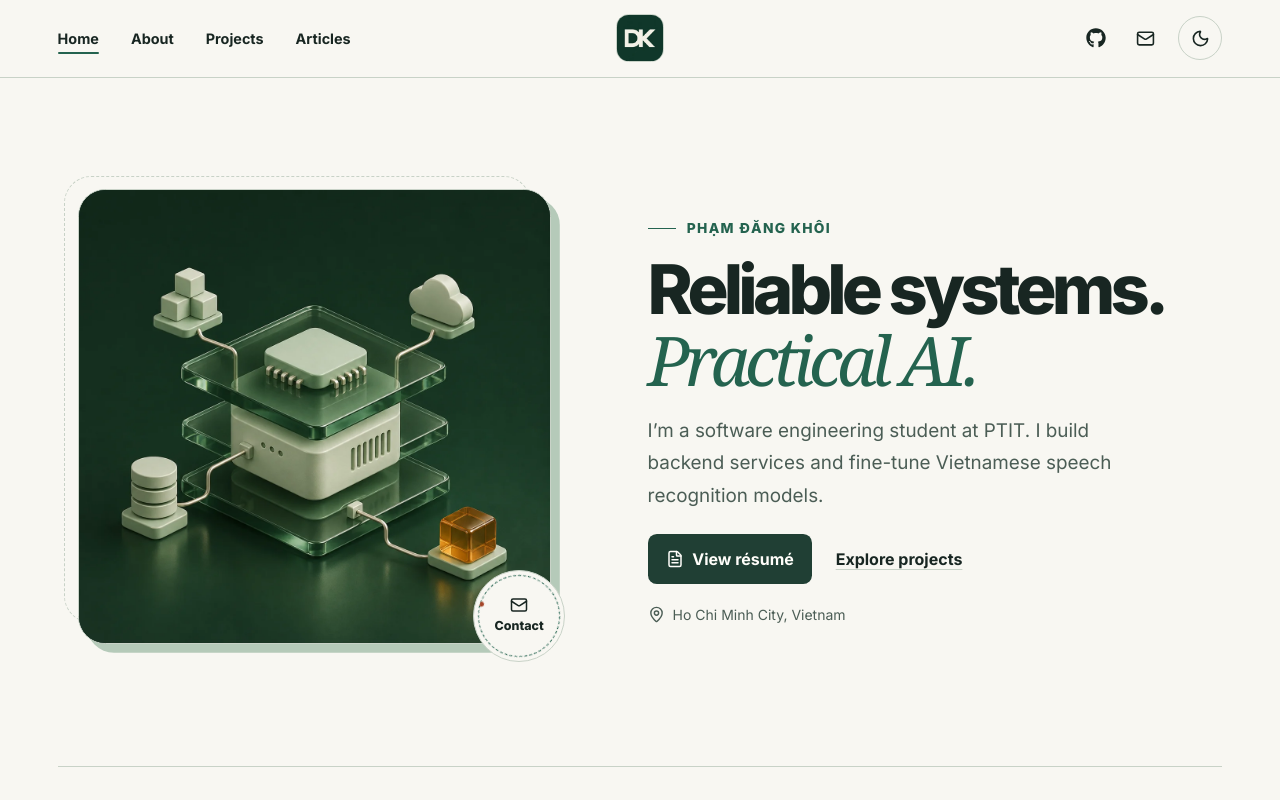
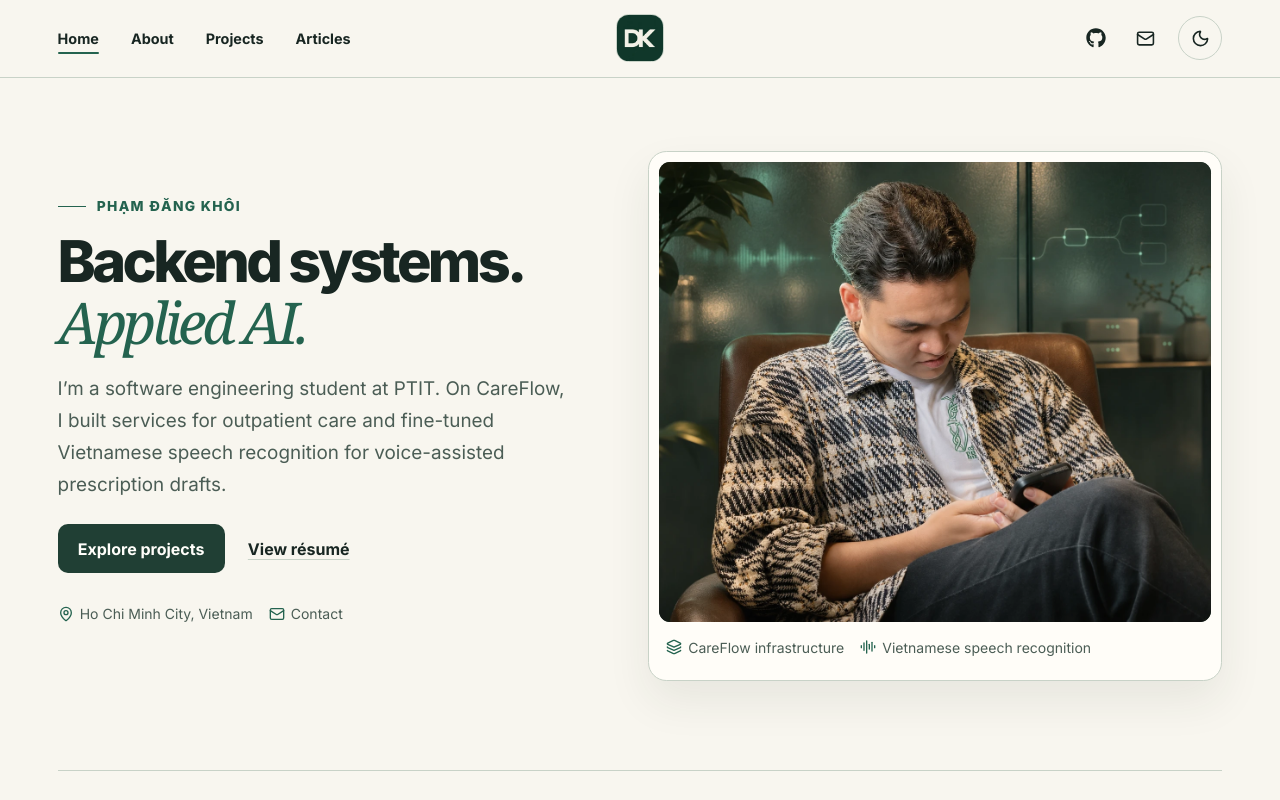
Before and after one commit to dangkhoiii02/portfolio, a Next.js app: page / in a window 1280 px wide. Shown: the top 800 px of the page. Built offline with nearby package versions, Linux system fonts and the light colour scheme.

Commit message:
Refine portfolio design and connect navigation motion

```diff
--- a/src/app/globals.css
+++ b/src/app/globals.css
@@ -2,19 +2,19 @@
 
 :root {
   color-scheme: light dark;
-  --paper: light-dark(#f8f7f2, #151b18);
-  --surface: light-dark(#fffefa, #1c2620);
+  --paper: light-dark(#f8f6ef, #151b18);
+  --surface: light-dark(#fffdf8, #1b2520);
   --tint: light-dark(#edf0e8, #26342c);
   --ink: light-dark(#182622, #f0f4ec);
   --muted: light-dark(#4b5d55, #bac9bd);
   --line: light-dark(#c8d2c7, #475b4f);
   --accent: light-dark(#24634f, #a6e4bd);
   --accent-wash: light-dark(#e1eee3, #2b4235);
-  --shadow: light-dark(#b5cab9, #3c5145);
+  --card-shadow: 0 16px 36px light-dark(#21392a0b, #0003);
+  --raised-shadow: 0 20px 44px light-dark(#21392a14, #0005);
   --button: light-dark(#203f34, #bde8cb);
   --button-text: light-dark(#fffefa, #162c20);
-  --coral: light-dark(#a54529, #ffb18d);
-  --display-tracking: -.07em;
+  --display-tracking: -.063em;
 }
 
 :root[data-theme="light"] { color-scheme: light; }
@@ -34,7 +34,10 @@ body {
   transition: background-color .24s ease, color .24s ease;
 }
 
-main { min-height: 60svh; }
+main {
+  min-height: 60svh;
+  overflow-x: clip;
+}
 
 ::selection {
   background: var(--accent-wash);
@@ -73,6 +76,8 @@ button, summary { cursor: pointer; }
   top: 0;
   border-bottom: 1px solid var(--line);
   background: var(--paper);
+  background: color-mix(in srgb, var(--paper) 92%, transparent);
+  backdrop-filter: blur(16px);
 }
 
 .header-inner {
@@ -99,21 +104,25 @@ button, summary { cursor: pointer; }
   width: fit-content;
 }
 
-.desktop-nav a::after, .mobile-nav a::after {
+.nav-indicator, .mobile-nav a::after {
   position: absolute;
   right: 0;
   bottom: -.27rem;
   left: 0;
   height: 2px;
+  border-radius: 1rem;
+  background: var(--accent);
+  pointer-events: none;
+}
+
+.mobile-nav a::after {
   transform: scaleX(0);
   transform-origin: left;
-  border-radius: 1rem;
-  background: var(--accent);
   content: "";
   transition: transform .25s ease;
 }
 
-.desktop-nav a:hover::after, .desktop-nav a[aria-current]::after,
+.desktop-nav a:hover { color: var(--accent); }
 .mobile-nav a:hover::after, .mobile-nav a[aria-current]::after { transform: scaleX(1); }
 
 .home-avatar {
@@ -164,137 +173,56 @@ button, summary { cursor: pointer; }
   :root:not([data-theme]) .sun-icon { display: block; }
 }
 
-.route-transition {
-  position: fixed;
-  z-index: 20;
-  inset: 0;
-  display: none;
-  overflow: hidden;
-  pointer-events: none;
-}
-
-.route-transition[data-active] { display: block; }
-
-.route-transition span {
-  --ribbon-width: clamp(10rem, 28vw, 26rem);
-  --ribbon-color: light-dark(#b9e2be99, #69c99470);
-  --ribbon-glint: light-dark(#eff9e5b3, #9ce3b880);
-  --ribbon-delay: 0ms;
-  position: absolute;
-  inset: 0 auto 0 0;
-  width: var(--ribbon-width);
-  background: linear-gradient(90deg, transparent, var(--ribbon-color) 43%, var(--ribbon-glint) 85%, transparent);
-}
-
-.route-transition span:nth-child(2) {
-  --ribbon-width: clamp(5rem, 14vw, 13rem);
-  --ribbon-color: light-dark(#9acfa38c, #5bbfa175);
-  --ribbon-glint: light-dark(#fff8d9a3, #b6ebbe75);
-  --ribbon-delay: 60ms;
-}
-
-.route-transition span:nth-child(3) {
-  --ribbon-width: clamp(2.2rem, 6vw, 5.5rem);
-  --ribbon-color: light-dark(#f8dfa77f, #dfbf7f70);
-  --ribbon-glint: light-dark(#fff9e0b3, #f9e2a580);
-  --ribbon-delay: 110ms;
-}
-
-.route-transition[data-active] span {
-  animation: route-ribbon .52s cubic-bezier(.42, .14, .34, .97) var(--ribbon-delay) both;
-}
-
-@keyframes route-ribbon {
-  from { transform: translateX(calc(-100% - 16vh)) skewX(-17deg); opacity: 0; }
-  20% { opacity: .95; }
-  70% { opacity: .8; }
-  to { transform: translateX(calc(100vw + 16vh)) skewX(-17deg); opacity: 0; }
-}
-
 .hero {
   display: grid;
-  min-height: min(43rem, 86svh);
-  grid-template-columns: minmax(0, 1fr) minmax(0, 1.12fr);
+  grid-template-columns: minmax(0, .96fr) minmax(0, 1.04fr);
   align-items: center;
-  gap: clamp(2.75rem, 6vw, 6rem);
-  padding-block: clamp(2.75rem, 6vw, 5.5rem);
+  gap: clamp(2rem, 4.7vw, 4.75rem);
+  padding-block: clamp(3.25rem, 5.7vw, 5rem) clamp(3.25rem, 7vw, 6.3rem);
 }
 
 .hero-stage {
-  position: relative;
   min-width: 0;
-  margin: .25rem 1.25rem .9rem;
-  animation: arrive-left .66s .23s both;
-}
-
-.hero-stage::before {
-  position: absolute;
-  inset: -.85rem 1.25rem 1.35rem -.85rem;
-  border: 1px dashed var(--line);
-  border-radius: 1.7rem 1.7rem 3.1rem 1.7rem;
-  content: "";
+  margin: 0;
+  padding: .65rem;
+  border: 1px solid var(--line);
+  border-radius: 1.15rem;
+  background: var(--surface);
+  box-shadow: var(--raised-shadow);
 }
 
 .hero-art {
   position: relative;
   overflow: hidden;
-  aspect-ratio: 1.04;
-  border: 1px solid var(--line);
-  border-radius: 1.7rem 1.7rem 3.1rem 1.7rem;
+  aspect-ratio: 6 / 5;
+  border-radius: .7rem;
   background: #142e23;
-  box-shadow: .55rem .55rem 0 var(--shadow);
 }
 
 .hero-art img {
   object-fit: cover;
-  transition: transform .65s cubic-bezier(.21, .65, .34, 1);
+  object-position: center 40%;
 }
 
-.hero-art:hover img { transform: scale(1.05); }
-
-.orbit-contact {
-  position: absolute;
-  right: -.9rem;
-  bottom: -1.1rem;
-  display: grid;
-  width: 5.75rem;
-  height: 5.75rem;
-  place-content: center;
-  justify-items: center;
-  gap: .22rem;
-  border: 1px solid var(--line);
-  border-radius: 50%;
-  background: var(--paper);
-  color: var(--ink);
-  font-size: .78rem;
-  font-weight: 750;
-  transition: background-color .2s ease, color .2s ease;
+.hero-caption {
+  display: flex;
+  flex-wrap: wrap;
+  align-items: center;
+  gap: 0 clamp(.55rem, 1.5vw, 1rem);
+  padding: .22rem .42rem 0;
 }
 
-.orbit-contact::before {
-  position: absolute;
-  inset: .25rem;
-  border: 1px dashed var(--accent);
-  border-radius: 50%;
-  content: "";
-  animation: rotate-ring 16s linear infinite;
+.hero-caption a, .hero-details p, .hero-details a {
+  display: inline-flex;
+  align-items: center;
+  gap: .38rem;
+  color: var(--muted);
+  font-size: .875rem;
 }
 
-.orbit-contact::after {
-  position: absolute;
-  inset: .24rem;
-  border-radius: 50%;
-  background: radial-gradient(circle at 50% .1rem, var(--coral) 2px, transparent 3px);
-  content: "";
-  animation: rotate-ring 7s linear infinite;
-}
-
-.orbit-contact:hover {
-  background: var(--accent-wash);
-  color: var(--accent);
-}
-
-@keyframes rotate-ring { to { transform: rotate(360deg); } }
+.hero-caption a, .hero-details a { min-height: 2.75rem; }
+.hero-caption a:hover, .hero-details a:hover { color: var(--accent); }
+.hero-caption svg, .hero-details svg { flex: none; color: var(--accent); }
 
 .eyebrow {
   color: var(--accent);
@@ -303,11 +231,6 @@ button, summary { cursor: pointer; }
   letter-spacing: .015em;
 }
 
-.hero-copy > * { animation: arrive-up .56s .27s both; }
-.hero-copy > :nth-child(2) { animation-delay: .33s; }
-.hero-copy > :nth-child(3) { animation-delay: .39s; }
-.hero-copy > :nth-child(4) { animation-delay: .45s; }
-.hero-copy > :nth-child(5) { animation-delay: .51s; }
 
 .hero-name {
   display: flex;
@@ -326,12 +249,12 @@ button, summary { cursor: pointer; }
 }
 
 .hero h1, .page-heading h1, .reading-page h1 {
-  font-weight: 760;
-  line-height: 1.02;
+  font-weight: 720;
+  line-height: 1.04;
   letter-spacing: var(--display-tracking);
 }
 
-.hero h1 { font-size: clamp(2.7rem, 5.35vw, 5.05rem); }
+.hero h1 { font-size: clamp(2.45rem, 4.5vw, 4.5rem); }
 
 .hero h1 span, .hero h1 em { display: block; }
 
@@ -368,9 +291,9 @@ button, summary { cursor: pointer; }
 
 .button {
   min-height: 3.1rem;
-  padding: .6rem 1.1rem;
+  padding: .65rem 1.2rem;
   border: 1px solid transparent;
-  border-radius: .55rem;
+  border-radius: .62rem;
   transition: transform .2s ease, background-color .2s ease, color .2s ease, border-color .2s ease;
 }
 
@@ -398,23 +321,17 @@ button, summary { cursor: pointer; }
   text-decoration-color: currentColor;
 }
 
-.hero-location {
+.hero-details {
   display: flex;
+  flex-wrap: wrap;
   align-items: center;
-  gap: .5rem;
-  margin-top: 1.3rem;
-  color: var(--muted);
-  font-size: .875rem;
+  gap: .3rem 1rem;
+  margin-top: 1.15rem;
 }
 
 @keyframes arrive-up {
   from { transform: translateY(.75rem); opacity: .88; }
   to { transform: translateY(0); opacity: 1; }
-}
-
-@keyframes arrive-left {
-  from { transform: translateX(-1rem); opacity: .48; }
-  to { transform: translateX(0); opacity: 1; }
 }
 
 .home-highlights {
@@ -435,27 +352,34 @@ button, summary { cursor: pointer; }
 .home-link-grid {
   display: grid;
   grid-template-columns: repeat(3, minmax(0, 1fr));
-  gap: .85rem;
+  gap: clamp(.85rem, 2vw, 1.3rem);
 }
 
 .home-link-grid a {
   display: grid;
   height: 100%;
   grid-template-columns: auto 1fr;
-  gap: .7rem;
-  padding: 1rem;
+  align-items: start;
+  gap: .85rem;
+  padding: 1.15rem;
   border: 1px solid var(--line);
-  border-radius: .75rem;
+  border-radius: .9rem;
   background: var(--surface);
-  transition: border-color .2s ease, background-color .2s ease;
+  transition: border-color .2s ease, box-shadow .2s ease;
 }
 
 .home-link-grid a:hover {
   border-color: var(--accent);
-  background: var(--accent-wash);
+  box-shadow: var(--card-shadow);
 }
 
-.home-link-grid svg { color: var(--accent); }
+.home-link-grid svg {
+  box-sizing: content-box;
+  padding: .4rem;
+  border-radius: .55rem;
+  background: var(--tint);
+  color: var(--accent);
+}
 .home-link-grid h3 { font-weight: 750; }
 .home-link-grid p { margin-top: .18rem; color: var(--muted); font-size: .9rem; }
 
@@ -467,23 +391,17 @@ button, summary { cursor: pointer; }
 }
 
 .page-heading h1 {
-  font-size: clamp(3.1rem, 8.1vw, 7.15rem);
+  font-size: clamp(3.1rem, 7.4vw, 6.5rem);
   text-wrap: balance;
 }
 
-.page-heading h1 span, .page-heading h1 em {
-  display: inline-block;
-  animation: arrive-up .58s .23s both;
-}
-
-.page-heading h1 em { animation-delay: .31s; }
+.page-heading h1 span, .page-heading h1 em { display: inline-block; }
 
 .page-heading > p {
   margin: .8rem auto 0;
   color: var(--muted);
   font-size: clamp(1rem, 1.5vw, 1.17rem);
   line-height: 1.55;
-  animation: arrive-up .56s .38s both;
 }
 
 .about { padding-block: 0 clamp(2.6rem, 6vw, 5rem); }
@@ -515,7 +433,7 @@ button, summary { cursor: pointer; }
   border: 1px solid var(--line);
   border-radius: .95rem;
   background: var(--surface);
-  box-shadow: .42rem .42rem 0 var(--shadow);
+  box-shadow: var(--card-shadow);
 }
 
 .identity-card {
@@ -728,7 +646,7 @@ button, summary { cursor: pointer; }
   border: 1px solid var(--line);
   border-radius: 1.25rem;
   background: var(--surface);
-  box-shadow: .42rem .42rem 0 var(--shadow);
+  box-shadow: var(--card-shadow);
 }
 
 .feature-summary, .careflow-service {
@@ -915,7 +833,7 @@ button, summary { cursor: pointer; }
   border: 1px solid var(--line);
   border-radius: 1rem;
   background: var(--surface);
-  box-shadow: .28rem .28rem 0 var(--shadow);
+  box-shadow: var(--card-shadow);
   transition: transform .23s ease, box-shadow .23s ease, border-color .23s ease;
 }
 
@@ -923,7 +841,7 @@ button, summary { cursor: pointer; }
 .project-card:focus-within, .article-card:focus-within {
   transform: translateY(-.18rem);
   border-color: var(--accent);
-  box-shadow: .4rem .5rem 0 var(--shadow);
+  box-shadow: var(--raised-shadow);
 }
 
 .project-image {
@@ -1017,7 +935,7 @@ button, summary { cursor: pointer; }
   border: 1px solid var(--line);
   border-radius: .7rem;
   background: var(--surface);
-  box-shadow: .2rem .2rem var(--shadow);
+  box-shadow: var(--card-shadow);
   transition: border-color .2s ease, background-color .2s ease;
 }
 
@@ -1041,7 +959,7 @@ button, summary { cursor: pointer; }
   border: 1px solid var(--line);
   border-radius: .65rem;
   background: var(--surface);
-  box-shadow: .25rem .25rem 0 var(--shadow);
+  box-shadow: var(--raised-shadow);
   opacity: 0;
   pointer-events: none;
   transition: transform .22s ease, opacity .22s ease;
@@ -1149,7 +1067,7 @@ button, summary { cursor: pointer; }
     border: 1px solid var(--line);
     border-radius: .7rem;
     background: var(--surface);
-    box-shadow: .22rem .31rem var(--shadow);
+    box-shadow: var(--raised-shadow);
     animation: arrive-up .26s ease both;
   }
   .mobile-nav a { display: flex; min-height: 2.75rem; align-items: center; font-weight: 700; }
@@ -1157,15 +1075,12 @@ button, summary { cursor: pointer; }
 
   .hero {
     width: min(100% - 2.25rem, 34rem);
-    min-height: auto;
     grid-template-columns: minmax(0, 1fr);
-    gap: 2.1rem;
+    gap: 1.9rem;
     padding-block: 2.65rem 3rem;
   }
-  .hero-stage { margin: 0 .75rem 1rem .65rem; }
-  .hero-art { aspect-ratio: 1.35; border-radius: 1.25rem 1.25rem 2rem 1.25rem; }
-  .hero h1 { font-size: clamp(2.5rem, 8.5vw, 4.2rem); }
-  .orbit-contact { width: 4.65rem; height: 4.65rem; font-size: .74rem; }
+  .hero-art { aspect-ratio: 6 / 5; }
+  .hero h1 { font-size: clamp(2.5rem, 8.3vw, 4rem); }
   .home-link-grid { grid-template-columns: minmax(0, 1fr); }
   .skills-grid { grid-template-columns: repeat(2, minmax(0, 1fr)); }
   .feature-summary, .careflow-service { grid-template-columns: minmax(0, 1fr); }
@@ -1194,7 +1109,7 @@ button, summary { cursor: pointer; }
 @media (max-width: 400px) {
   .header-actions { gap: 0; }
   .home-avatar { width: 2.75rem; height: 2.75rem; }
-  .hero h1 { font-size: clamp(2.15rem, 10.45vw, 2.65rem); }
+  .hero h1 { font-size: clamp(2rem, 10.65vw, 2.7rem); }
   .page-heading h1 { font-size: clamp(2.65rem, 11.4vw, 3.1rem); }
   .skills-grid { grid-template-columns: minmax(0, 1fr); }
 }
@@ -1202,7 +1117,6 @@ button, summary { cursor: pointer; }
 @media (prefers-reduced-motion: reduce) {
   html { scroll-behavior: auto; }
   *, *::before, *::after { animation: none !important; transition: none !important; }
-  .route-transition[data-active] { display: none; }
   .reveal { transform: none !important; }
   .timeline-progress { transform: none !important; }
 }
@@ -1211,7 +1125,7 @@ button, summary { cursor: pointer; }
   @page { margin: 15mm; }
   :root, :root[data-theme] { color-scheme: light; }
   body { background: white; color: black; }
-  .site-header, .site-footer, .skip-link, .route-transition, .resume-actions { display: none !important; }
+  .site-header, .site-footer, .skip-link, .resume-actions { display: none !important; }
   main { min-height: auto; }
   .resume-page { width: 100%; max-width: none; padding: 0; }
   .resume-sheet { padding: 0; border: 0; background: white; }
--- a/src/app/layout.tsx
+++ b/src/app/layout.tsx
@@ -2,7 +2,7 @@ import type { Metadata } from "next";
 import { Inter } from "next/font/google";
 import Navbar from "@/components/Navbar";
 import Footer from "@/components/Footer";
-import { RouteTransition } from "@/components/Motion";
+import { RouteContent } from "@/components/Motion";
 import "./globals.css";
 
 const inter = Inter({ subsets: ["latin", "vietnamese"], variable: "--font-inter" });
@@ -35,8 +35,7 @@ export default function RootLayout({ children }: Readonly<{ children: React.Reac
       <body>
         <a className="skip-link" href="#main-content">Skip to content</a>
         <Navbar />
-        <RouteTransition />
-        <main id="main-content" tabIndex={-1}>{children}</main>
+        <RouteContent>{children}</RouteContent>
         <Footer />
       </body>
     </html>
--- a/src/app/page.tsx
+++ b/src/app/page.tsx
@@ -14,7 +14,7 @@ export default function Home() {
     <>
       <Hero />
       <section id="projects" className="shell home-highlights" aria-labelledby="highlights-title">
-        <h2 id="highlights-title">Explore the work<span>.</span></h2>
+        <h2 id="highlights-title">Selected work<span>.</span></h2>
         <div className="home-link-grid">
           {highlights.map(({ title, text, href, icon: Icon }, index) => (
             <Reveal key={title} delay={index * 0.07}>
--- a/src/components/Hero.tsx
+++ b/src/components/Hero.tsx
@@ -1,37 +1,43 @@
 import Image from "next/image";
 import Link from "next/link";
-import { FileText, Mail, MapPin } from "lucide-react";
+import { AudioLines, Layers3, Mail, MapPin } from "lucide-react";
 import { profile } from "@/content/profile";
 
 export default function Hero() {
   return (
     <section id="home" className="shell hero" aria-labelledby="home-title">
-      <div className="hero-stage">
+      <div className="hero-copy">
+        <p className="eyebrow hero-name"><span lang="vi">{profile.name}</span></p>
+        <h1 id="home-title"><span>Backend systems.</span> <em>Applied AI.</em></h1>
+        <p className="hero-intro">
+          I’m a software engineering student at PTIT. On CareFlow, I built services for outpatient care
+          and fine-tuned Vietnamese speech recognition for voice-assisted prescription drafts.
+        </p>
+        <div className="hero-actions">
+          <Link className="button button-primary" href="/projects">Explore projects</Link>
+          <Link className="text-link" href="/resume">View résumé</Link>
+        </div>
+        <div className="hero-details">
+          <p><MapPin size={16} aria-hidden="true" /> {profile.location}</p>
+          <a href="#contact"><Mail size={16} aria-hidden="true" /> Contact</a>
+        </div>
+      </div>
+
+      <figure className="hero-stage">
         <div className="hero-art">
           <Image
-            src="/assets/systems-hero.webp"
-            alt=""
+            src="/assets/khoi-engineering-portrait.webp"
+            alt={`Edited portrait of ${profile.name} with engineering and speech waveform imagery`}
             fill
             preload
-            sizes="(max-width: 850px) calc(100vw - 72px), (max-width: 1280px) 42vw, 550px"
+            sizes="(max-width: 760px) calc(100vw - 36px), (max-width: 1320px) 44vw, 590px"
           />
         </div>
-        <a className="orbit-contact" href="#contact"><Mail size={18} aria-hidden="true" /> Contact</a>
-      </div>
-
-      <div className="hero-copy">
-        <p className="eyebrow hero-name"><span lang="vi">{profile.name}</span></p>
-        <h1 id="home-title"><span>Reliable systems.</span> <em>Practical AI.</em></h1>
-        <p className="hero-intro">
-          I’m a software engineering student at PTIT. I build backend services and fine-tune Vietnamese
-          speech recognition models.
-        </p>
-        <div className="hero-actions">
-          <Link className="button button-primary" href="/resume"><FileText size={18} aria-hidden="true" /> View résumé</Link>
-          <Link className="text-link" href="/projects">Explore projects</Link>
-        </div>
-        <p className="hero-location"><MapPin size={17} aria-hidden="true" /> {profile.location}</p>
-      </div>
+        <figcaption className="hero-caption">
+          <Link href="/projects#careflow"><Layers3 size={16} aria-hidden="true" /> CareFlow infrastructure</Link>
+          <Link href="/projects#voice-prescription"><AudioLines size={16} aria-hidden="true" /> Vietnamese speech recognition</Link>
+        </figcaption>
+      </figure>
     </section>
   );
 }
--- a/src/components/Motion.tsx
+++ b/src/components/Motion.tsx
@@ -3,25 +3,35 @@
 import { animate, motion, useInView, useReducedMotion, useScroll } from "framer-motion";
 import { usePathname } from "next/navigation";
 import { useEffect, useRef } from "react";
+import { navigationDuration, navigationEase, navigationIndex } from "@/content/navigation";
 
-export function RouteTransition() {
+export function RouteContent({ children }: { children: React.ReactNode }) {
   const pathname = usePathname();
   const previousPath = useRef(pathname);
-  const overlay = useRef<HTMLDivElement>(null);
+  const content = useRef<HTMLDivElement>(null);
 
   useEffect(() => {
-    if (previousPath.current === pathname) return;
+    const from = previousPath.current;
+    previousPath.current = pathname;
+    if (from === pathname || !content.current || window.matchMedia("(prefers-reduced-motion: reduce)").matches) return;
 
-    previousPath.current = pathname;
-    overlay.current?.setAttribute("data-active", "");
+    const fromIndex = navigationIndex(from);
+    const toIndex = navigationIndex(pathname);
+    const horizontalOffset = fromIndex >= 0 && toIndex >= 0 ? Math.sign(fromIndex - toIndex) * 10 : 0;
+    const animation = content.current.animate([
+      { opacity: 0.85, transform: `translate3d(${horizontalOffset}px, 5px, 0)` },
+      { opacity: 1, transform: "translate3d(0, 0, 0)" },
+    ], {
+      duration: navigationDuration,
+      easing: `cubic-bezier(${navigationEase.join(", ")})`,
+    });
+    return () => animation.cancel();
   }, [pathname]);
 
   return (
-    <div key={pathname} ref={overlay} className="route-transition" aria-hidden="true">
-      <span />
-      <span />
-      <span />
-    </div>
+    <main id="main-content" tabIndex={-1}>
+      <div className="route-content" ref={content}>{children}</div>
+    </main>
   );
 }
 
--- /dev/null
+++ b/src/content/navigation.ts
@@ -0,0 +1,13 @@
+export const navigation = [
+  { label: "Home", href: "/" },
+  { label: "About", href: "/about" },
+  { label: "Projects", href: "/projects" },
+  { label: "Articles", href: "/articles" },
+] as const;
+
+export const navigationDuration = 380;
+export const navigationEase = [0.22, 1, 0.36, 1] as const;
+
+export function navigationIndex(pathname: string) {
+  return navigation.findIndex(({ href }) => pathname === href || (href !== "/" && pathname.startsWith(`${href}/`)));
+}
```
Also changed, not shown: src/components/Navbar.tsx (+25 -16 lines), public/assets/khoi-engineering-portrait.webp (added).
